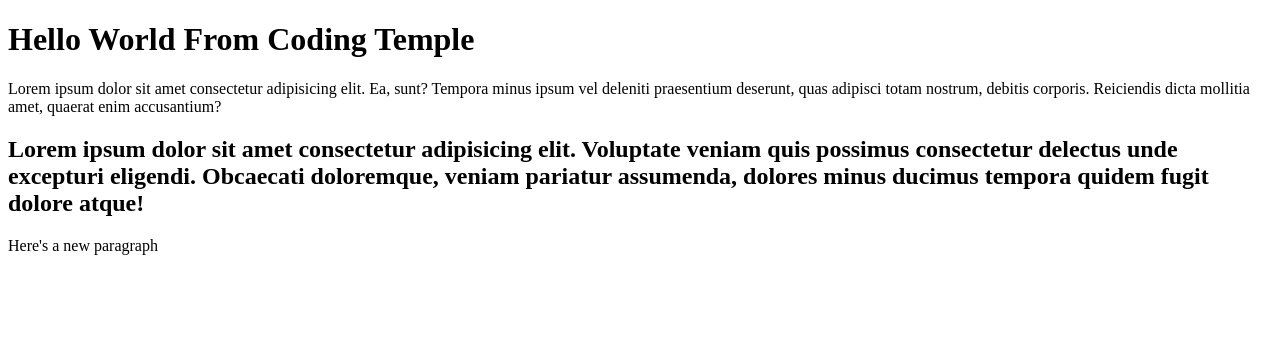
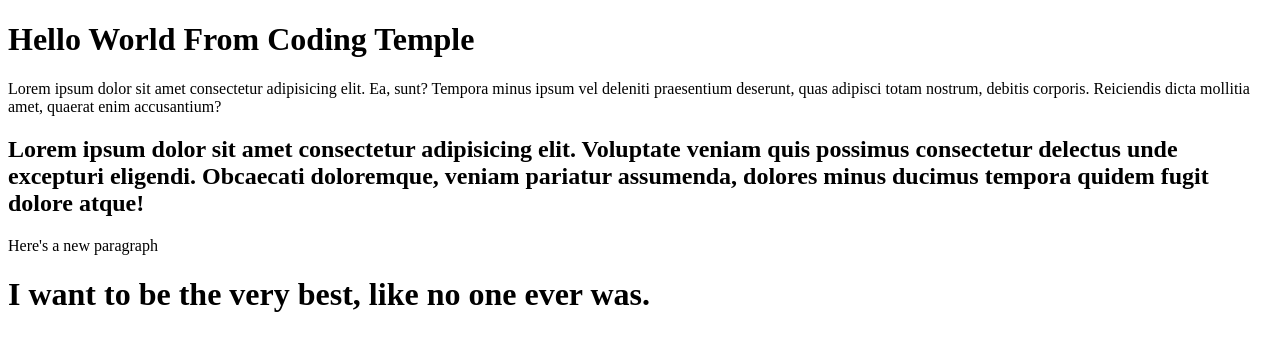
Before and after one commit to fjohngaughan/Hello_World_Collab_Feb2021, a plain HTML site: page index.html in a window 1280 px wide. Drawn offline with Linux system fonts and the light colour scheme.

Commit message:
Added a header

```diff
--- a/index.html
+++ b/index.html
@@ -14,5 +14,8 @@
         <h2>Lorem ipsum dolor sit amet consectetur adipisicing elit. Voluptate veniam quis possimus consectetur delectus unde excepturi eligendi. Obcaecati doloremque, veniam pariatur assumenda, dolores minus ducimus tempora quidem fugit dolore atque!</h2>
         <p>Here's a new paragraph</p>
     </div>
+    <div>
+        <h1>I want to be the very best, like no one ever was.</h1>
+    </div>
 </body>
 </html>
```
